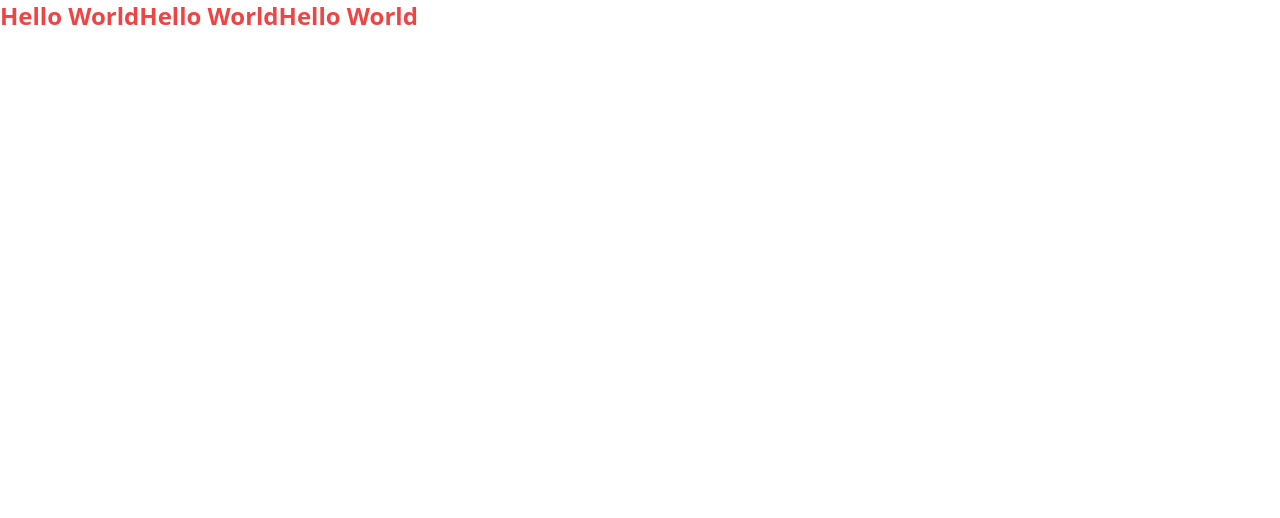
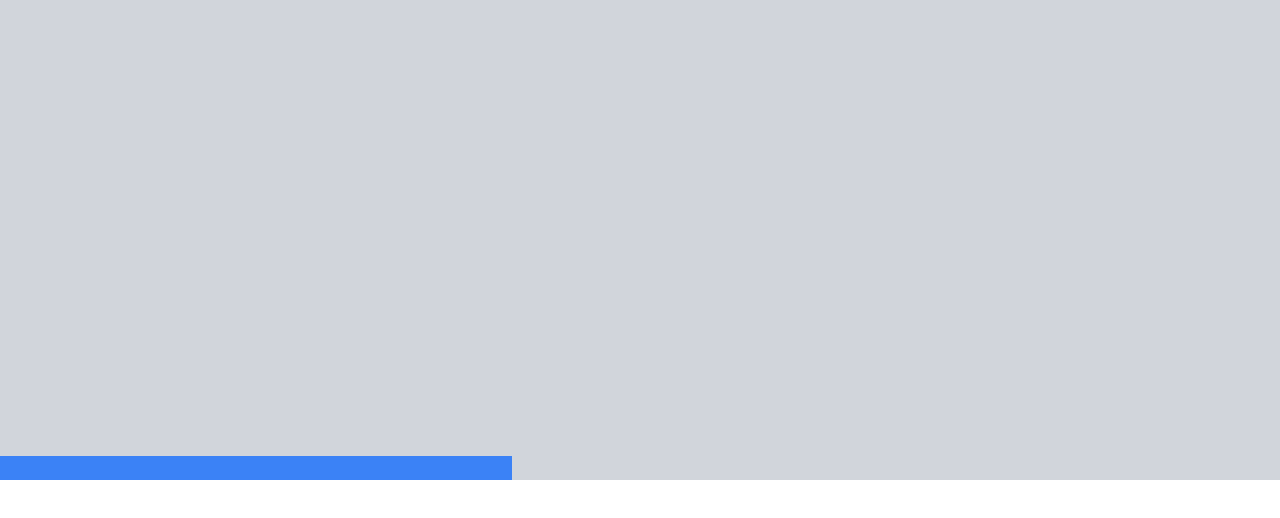
Before and after one commit to LukaVieira1/tetris, a React (Vite) app: page / in a window 1280 px wide. Shown: the top 518 px of the page. Built offline with nearby package versions, Linux system fonts and the light colour scheme.

Commit message:
feature: game board basic functions, wip: fix show a piece while not fixed

```diff
--- a/src/App.tsx
+++ b/src/App.tsx
@@ -1,12 +1,59 @@
+import { useEffect, useState } from "react";
+import {
+  checkCollision,
+  createBoard,
+  fixPieceToBoard,
+  getRandomPiece,
+  movePiece,
+} from "./utils/gameRules";
+import GameBoard from "./components/GameBoard";
+
 function App() {
+  const [board, setBoard] = useState(createBoard(10, 20));
+  const [currentPiece, setCurrentPiece] = useState(getRandomPiece());
+  const [piecePosition, setPiecePosition] = useState({ x: 0, y: 4 });
+
+  useEffect(() => {
+    const timer = setInterval(() => {
+      const newPosition = { x: piecePosition.x, y: piecePosition.y + 1 };
+      if (!checkCollision(currentPiece, newPosition, board)) {
+        console.log("newPosition", newPosition);
+        setPiecePosition((prevPosition) => ({
+          ...prevPosition,
+          y: prevPosition.y + 1,
+        }));
+      } else {
+        const newBoard = fixPieceToBoard(board, currentPiece, piecePosition);
+        setBoard(newBoard);
+        setCurrentPiece(getRandomPiece());
+        setPiecePosition({ x: 4, y: 0 });
+      }
+    }, 500); // Velocidade de descida (1 segundo)
+
+    return () => clearInterval(timer);
+  }, [piecePosition, board, currentPiece]);
+
+  useEffect(() => {
+    const handleKeyPress = (event: KeyboardEvent) => {
+      if (event.key === "ArrowLeft") {
+        setPiecePosition(movePiece(-1, piecePosition, currentPiece, board));
+      } else if (event.key === "ArrowRight") {
+        setPiecePosition(movePiece(1, piecePosition, currentPiece, board));
+      } else if (event.key === "ArrowDown") {
+        // dropPiece();
+      } else if (event.key === "ArrowUp") {
+        // rotatePiece();
+      }
+    };
+
+    window.addEventListener("keydown", handleKeyPress);
+    return () => window.removeEventListener("keydown", handleKeyPress);
+  }, [piecePosition, board, currentPiece]);
+
   return (
-    <>
-      <span className="text-2xl font-bold text-red-500">Hello World</span>
-
-      <span className="text-2xl font-bold text-red-500">Hello World</span>
-
-      <span className="text-2xl font-bold text-red-500">Hello World</span>
-    </>
+    <div>
+      <GameBoard board={board} />
+    </div>
   );
 }
 
```
